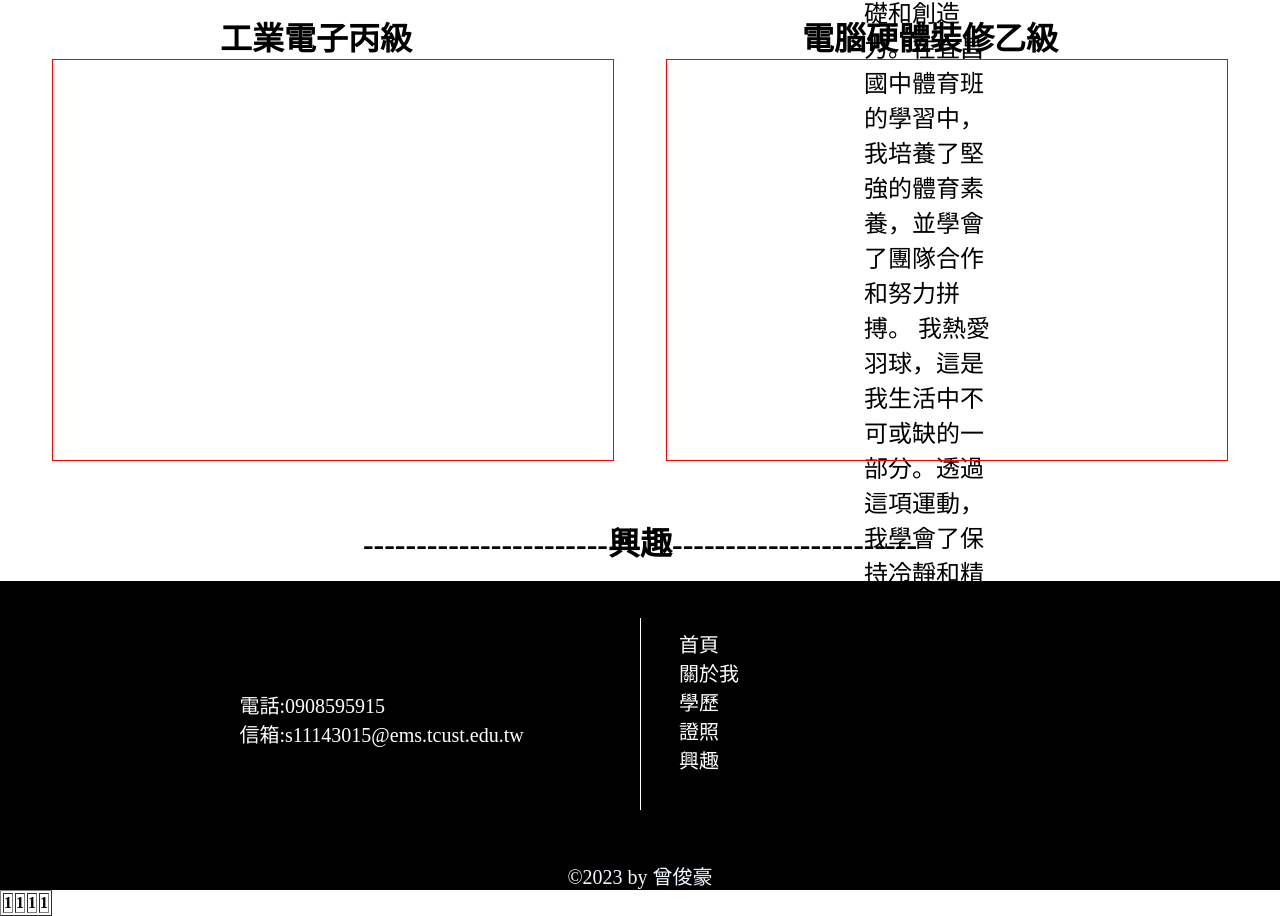
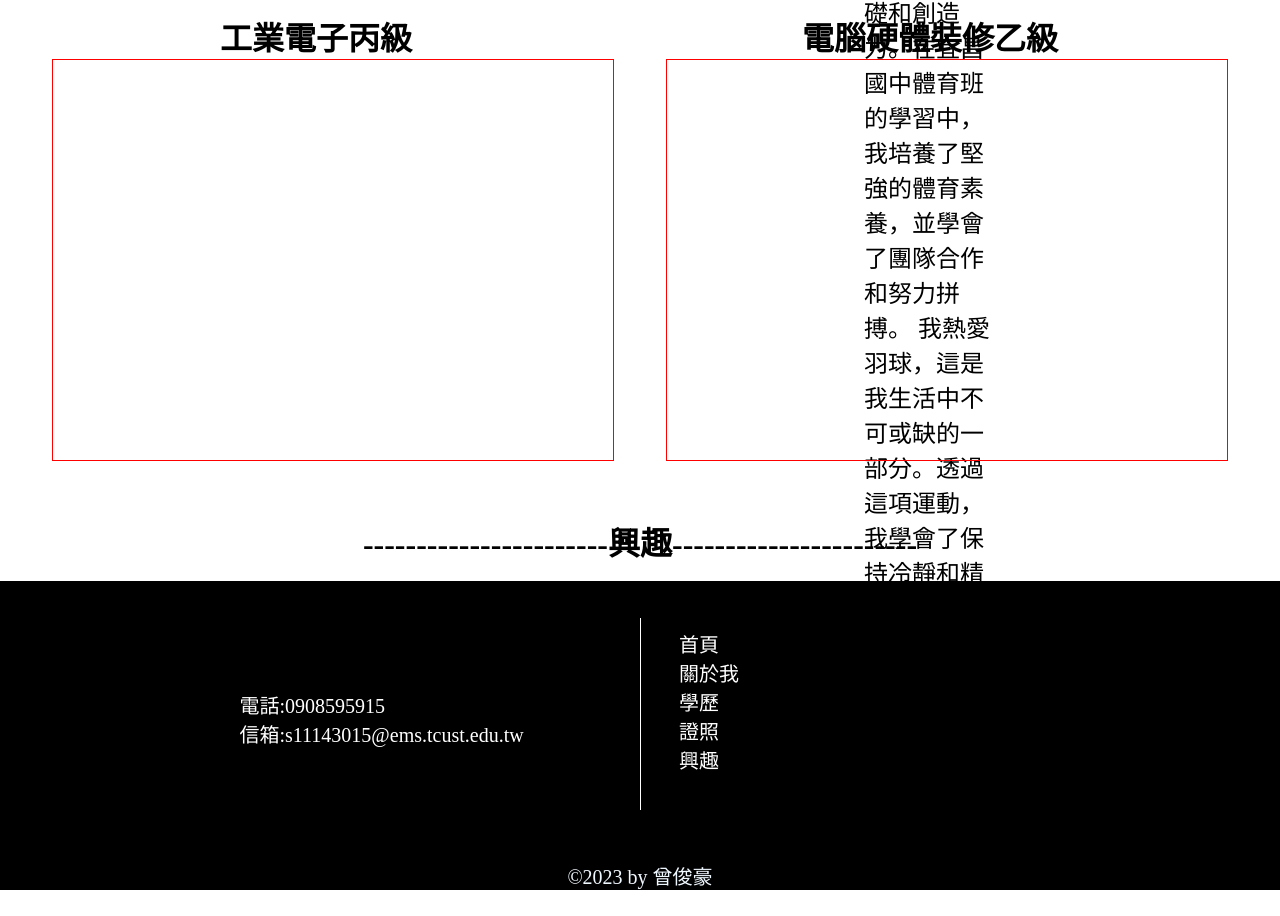
Before and after one commit to 11143015/aaa.github.io, a plain HTML site: page index.html in a window 1280 px wide. Shown: the part 1615-2531 px from the top of the page. After the commit the page ends 2505 px from the top, so only its background shows below. Drawn offline with Linux system fonts and the light colour scheme.

Commit message:
index.html

```diff
--- a/index.html
+++ b/index.html
@@ -115,23 +115,7 @@
 
       <p>©2023 by 曾俊豪</p>
     </div>
-  </footer>
-  <table border="1">
-    <tr>
-      <th>
-        1
-      </th>
-      <th>
-        1
-      </th>
-      <th>
-        1
-      </th>
-      <th>
-        1
-      </th>
-    </tr>
-  </table>
+
 </body>
 
 </html>
```
